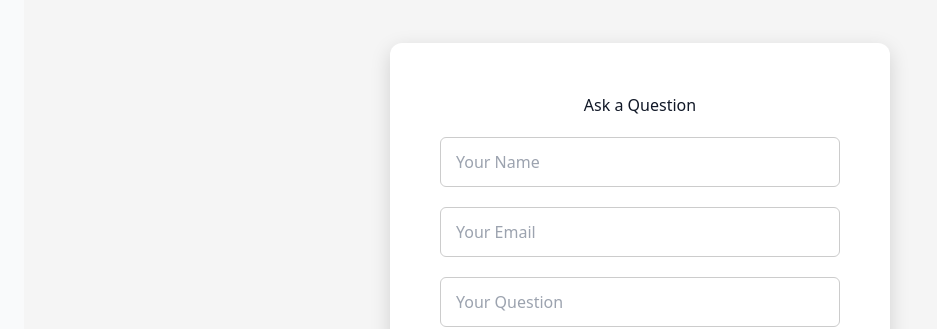
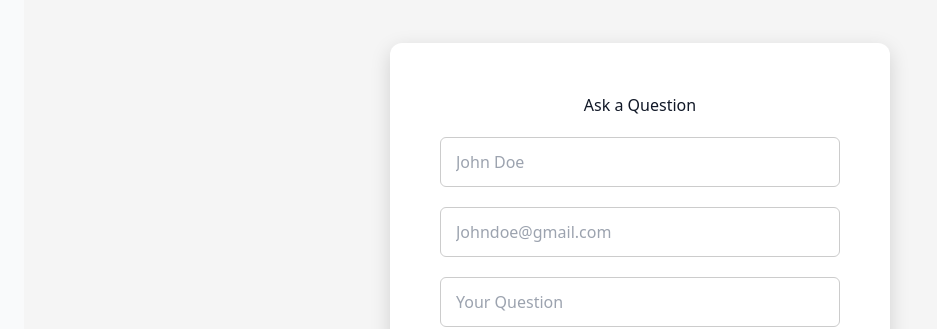
Before and after one commit to njorogemagothe/ark-medical-transport-frontend, a React (Create React App) app in the folder frontend/: page / in a window 1280 px wide. Shown: the part 2640-2969 px from the top of the page, without its empty margins (0-937 px from the left). Built offline with nearby package versions, Linux system fonts and the light colour scheme.

Commit message:
Clear, short commit message

```diff
--- a/frontend/src/App.js
+++ b/frontend/src/App.js
@@ -12,6 +12,7 @@ import Services from "./pages/Services";
 import AboutUs from "./pages/AboutUs";
 import Footer from './components/Footer';
 import ScrollToTop from "./components/ScrollToTop";
+import Reviews from "./components/Reviews";
 
 
 
@@ -259,6 +260,11 @@ useEffect(() => {
                 <section id="contacts" className="my-16 max-w-7xl mx-auto px-6">
                   <QuickContacts />
                 </section>
+                {/* Reviews Section */}
+                <section id="Reviews" className="max-w-7xl mx-auto px-6 py-16">
+                  <Reviews/>
+                </section>
+
                 {/* FAQ Section */}
                 <section id="faq" className="max-w-7xl mx-auto px-6 py-16">
                   <FAQ/>
@@ -280,7 +286,7 @@ useEffect(() => {
                 {showMobileCTA && (
                   <div className="fixed bottom-0 left-0 w-full flex justify-around md:hidden bg-blue-600 p-2 z-50">
                     <a
-                      href="tel:+17206201567"
+                      href="tel:+17205131611"
                       className="flex-1 mx-1 px-4 py-3 text-center rounded-md bg-blue-800 text-white font-semibold hover:bg-blue-900"
                     >
                       📞 Call Now
--- a/frontend/src/components/Chatbot.js
+++ b/frontend/src/components/Chatbot.js
@@ -104,7 +104,7 @@ export default function Chatbot() {
           <input
             type="text"
             name="name"
-            placeholder="Your Name"
+            placeholder="John Doe"
             value={formData.name}
             onChange={handleChange}
             required
@@ -114,7 +114,7 @@ export default function Chatbot() {
           <input
             type="email"
             name="email"
-            placeholder="Your Email"
+            placeholder="Johndoe@gmail.com"
             value={formData.email}
             onChange={handleChange}
             required
```
